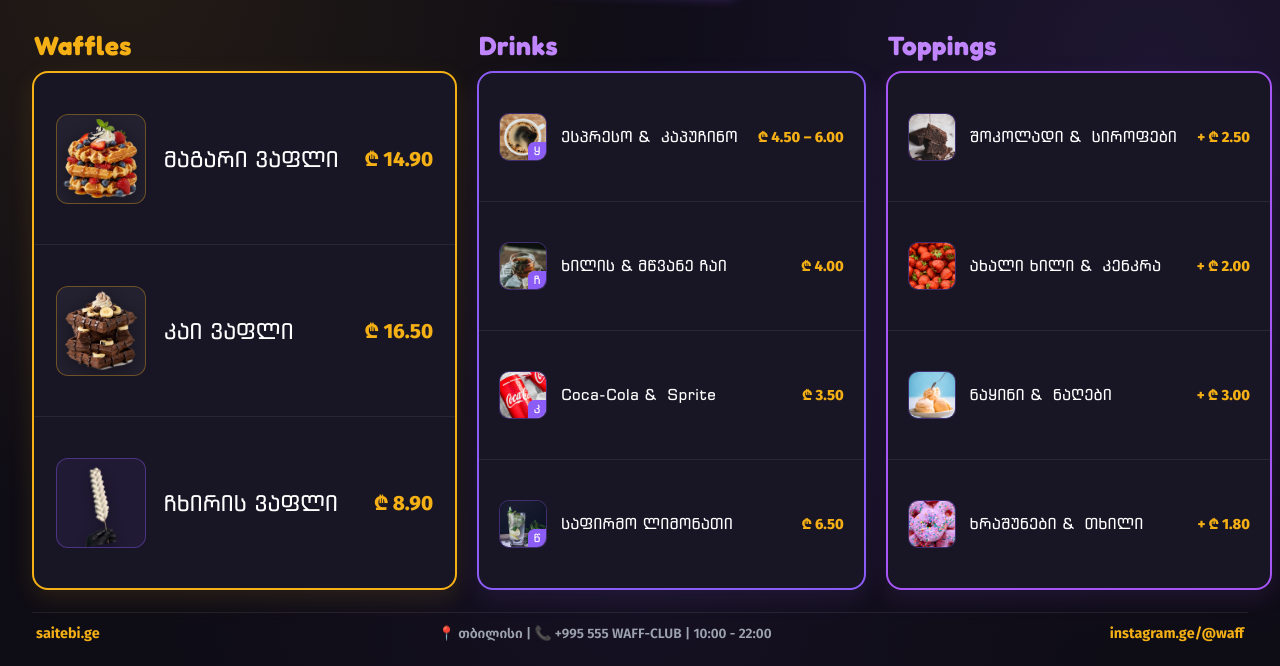
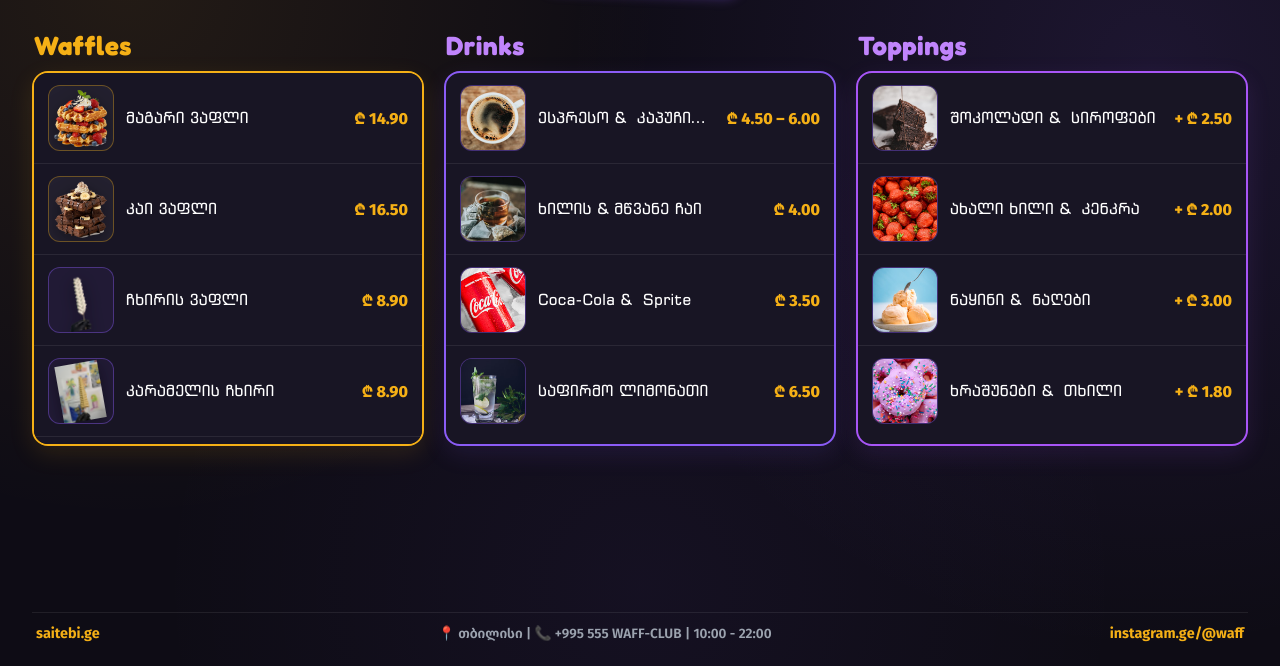
Before and after one commit to vaja457/waff, a website: page index.html in a window 1280 px wide. Shown: the part 134-800 px from the top of the page. Drawn offline with Linux system fonts and the light colour scheme.

Commit message:
Unify all component sizes to match waffles, add branded scrollbars, add 2 new waffles, and remove drink letters

```diff
--- a/index.html
+++ b/index.html
@@ -86,13 +86,41 @@
             data-title="ჩხირის ვაფლი"
             data-subtitle="Lolly Waffle on a Stick"
             data-price="₾ 8.90"
-            data-desc="ცხელი ხრაშუნა ვაფლი ჩხირზე, თეთრი ან კარამელის შოკოლადის ჭიქურითა და ფერადი ტოპინგებით. იდეალურია სასეირნოდ და გზად მირთმევისთვის."
+            data-desc="ცხელი ხრაშუნა ვაფლი ჩხირზე, თეთრი შოკოლადის ჭიქურითა და ფერადი ტოპინგებით. იდეალურია სასეირნოდ და გზად მირთმევისთვის."
             data-img="images/waffle-stick-white.png">
             <div class="item-thumb-wrap wrap-stick">
               <img src="images/waffle-stick-white.png" alt="ჩხირის ვაფლი" class="item-thumb-img stick-thumb" loading="lazy">
             </div>
             <h3 class="item-large-name">ჩხირის ვაფლი</h3>
             <span class="item-price-tag">₾ 8.90</span>
+          </article>
+
+          <!-- Item 4: კარამელის ჩხირი -->
+          <article class="menu-item-row" tabindex="0" role="button"
+            data-title="კარამელის ჩხირი"
+            data-subtitle="Lolly Caramel Waffle"
+            data-price="₾ 8.90"
+            data-desc="ხრაშუნა ბელგიური ჩხირის ვაფლი, დაფარული მდნარი ოქროსფერი კარამელითა და მოხალული არაქისის ნატეხებით."
+            data-img="images/waffle-stick-caramel.png">
+            <div class="item-thumb-wrap wrap-stick">
+              <img src="images/waffle-stick-caramel.png" alt="კარამელის ჩხირი" class="item-thumb-img stick-thumb" loading="lazy">
+            </div>
+            <h3 class="item-large-name">კარამელის ჩხირი</h3>
+            <span class="item-price-tag">₾ 8.90</span>
+          </article>
+
+          <!-- Item 5: ბერი ვაფლი -->
+          <article class="menu-item-row" tabindex="0" role="button"
+            data-title="ბერი ვაფლი"
+            data-subtitle="ტყის კენკრის მიქსი"
+            data-price="₾ 15.90"
+            data-desc="ახალი მოცვი, ჟოლო, მაყვალი, ნაზი ვანილის კრემი და ნეკერჩხლის ოქროსფერი სიროფი. მსუბუქი და საოცრად არომატული."
+            data-img="images/waffle-hero-3.png">
+            <div class="item-thumb-wrap">
+              <img src="images/waffle-hero-3.png" alt="ბერი ვაფლი" class="item-thumb-img" loading="lazy">
+            </div>
+            <h3 class="item-large-name">ბერი ვაფლი</h3>
+            <span class="item-price-tag">₾ 15.90</span>
           </article>
 
         </div>
@@ -109,13 +137,12 @@
           <!-- Drink 1: ყავა -->
           <article class="menu-item-row item-drink" tabindex="0" role="button"
             data-title="ესპრესო & კაპუჩინო"
-            data-subtitle="ცხელი ყავა [ყ]"
+            data-subtitle="ცხელი ყავა"
             data-price="₾ 4.50 – 6.00"
             data-desc="100% პრემიუმ არაბიკას მარცვლები, ახლად დაფქული ყავის მდიდარი არომატით, იდეალური ქაფითა და ხავერდოვანი გემოთი."
             data-img="images/drink-coffee.jpg">
-            <div class="item-thumb-wrap thumb-compact">
+            <div class="item-thumb-wrap">
               <img src="images/drink-coffee.jpg" alt="ყავა" class="item-thumb-img" loading="lazy">
-              <span class="item-letter-badge">ყ</span>
             </div>
             <h3 class="item-large-name">ესპრესო &amp;&nbsp;კაპუჩინო</h3>
             <span class="item-price-tag">₾ 4.50 – 6.00</span>
@@ -124,13 +151,12 @@
           <!-- Drink 2: ჩაი -->
           <article class="menu-item-row item-drink" tabindex="0" role="button"
             data-title="ხილის & მწვანე ჩაი"
-            data-subtitle="არომატული ჩაი [ჩ]"
+            data-subtitle="არომატული ჩაი"
             data-price="₾ 4.00"
             data-desc="ნატურალური მთის მწვანე ჩაი და არომატული ტყის კენკრისა და პიტნის გამომაცოცხლებელი ნაყენი."
             data-img="images/drink-tea.jpg">
-            <div class="item-thumb-wrap thumb-compact">
+            <div class="item-thumb-wrap">
               <img src="images/drink-tea.jpg" alt="ჩაი" class="item-thumb-img" loading="lazy">
-              <span class="item-letter-badge">ჩ</span>
             </div>
             <h3 class="item-large-name">ხილის &amp; მწვანე ჩაი</h3>
             <span class="item-price-tag">₾ 4.00</span>
@@ -139,13 +165,12 @@
           <!-- Drink 3: კოლა -->
           <article class="menu-item-row item-drink" tabindex="0" role="button"
             data-title="Coca-Cola & Sprite"
-            data-subtitle="ცივი სასმელი [კ]"
+            data-subtitle="ცივი სასმელი"
             data-price="₾ 3.50"
             data-desc="ყინულოვანი გაზიანი გამაგრილებელი სასმელი ციტრუსის ნაჭრითა და ყინულის კუბიკებით (0.33ლ)."
             data-img="images/drink-cola.jpg">
-            <div class="item-thumb-wrap thumb-compact">
+            <div class="item-thumb-wrap">
               <img src="images/drink-cola.jpg" alt="კოლა" class="item-thumb-img" loading="lazy">
-              <span class="item-letter-badge">კ</span>
             </div>
             <h3 class="item-large-name">Coca-Cola &amp;&nbsp;Sprite</h3>
             <span class="item-price-tag">₾ 3.50</span>
@@ -154,13 +179,12 @@
           <!-- Drink 4: წვენი -->
           <article class="menu-item-row item-drink" tabindex="0" role="button"
             data-title="საფირმო ლიმონათი"
-            data-subtitle="ახალი წვენი [წ]"
+            data-subtitle="ახალი წვენი"
             data-price="₾ 6.50"
             data-desc="ახალდაწურული ფორთოხლისა და ლიმონის წვენი, ახალი პიტნის ფოთლები და მსუბუქი გაზირება."
             data-img="images/drink-lemonade.jpg">
-            <div class="item-thumb-wrap thumb-compact">
+            <div class="item-thumb-wrap">
               <img src="images/drink-lemonade.jpg" alt="ლიმონათი" class="item-thumb-img" loading="lazy">
-              <span class="item-letter-badge">წ</span>
             </div>
             <h3 class="item-large-name">საფირმო ლიმონათი</h3>
             <span class="item-price-tag">₾ 6.50</span>
@@ -184,7 +208,7 @@
             data-price="+ ₾ 2.50"
             data-desc="მდნარი თბილი ბელგიური შოკოლადი, ორიგინალი ნუტელა, მარილიანი ქარვისფერი კარამელი და კანადური ნეკერჩხლის სიროფი."
             data-img="images/topping-choco.jpg">
-            <div class="item-thumb-wrap thumb-compact">
+            <div class="item-thumb-wrap">
               <img src="images/topping-choco.jpg" alt="შოკოლადი" class="item-thumb-img" loading="lazy">
             </div>
             <h3 class="item-large-name">შოკოლადი &amp;&nbsp;სიროფები</h3>
@@ -198,7 +222,7 @@
             data-price="+ ₾ 2.00"
             data-desc="ახალი წვნიანი მარწყვი, ტკბილი ბანანის ნაჭრები, ტყის მოცვი, კივი და ჟოლოს მიქსი."
             data-img="images/topping-berries.jpg">
-            <div class="item-thumb-wrap thumb-compact">
+            <div class="item-thumb-wrap">
               <img src="images/topping-berries.jpg" alt="ხილი და კენკრა" class="item-thumb-img" loading="lazy">
             </div>
             <h3 class="item-large-name">ახალი ხილი &amp;&nbsp;კენკრა</h3>
@@ -212,7 +236,7 @@
             data-price="+ ₾ 3.00"
             data-desc="ნამდვილი ვანილის ნაყინის ცივი ბურთულა და ნაზი, ჰაეროვანი ათქვეფილი ბელგიური ნაღები."
             data-img="images/topping-icecream.jpg">
-            <div class="item-thumb-wrap thumb-compact">
+            <div class="item-thumb-wrap">
               <img src="images/topping-icecream.jpg" alt="ნაყინი და ნაღები" class="item-thumb-img" loading="lazy">
             </div>
             <h3 class="item-large-name">ნაყინი &amp;&nbsp;ნაღები</h3>
@@ -226,7 +250,7 @@
             data-price="+ ₾ 1.80"
             data-desc="ფერადი M&M's-ის დრაჟეები, ხრაშუნა ორეოს ნამცხვრის ნატეხები, მოხალული პეკანი და ნაზი მარშმელოუ."
             data-img="images/topping-crunch.jpg">
-            <div class="item-thumb-wrap thumb-compact">
+            <div class="item-thumb-wrap">
               <img src="images/topping-crunch.jpg" alt="ხრაშუნები და თხილი" class="item-thumb-img" loading="lazy">
             </div>
             <h3 class="item-large-name">ხრაშუნები &amp;&nbsp;თხილი</h3>
--- a/style.css
+++ b/style.css
@@ -72,16 +72,9 @@
   box-sizing: border-box;
   margin: 0;
   padding: 0;
-  scrollbar-width: none !important;
-  -ms-overflow-style: none !important;
 }
 
-*::-webkit-scrollbar {
-  display: none !important;
-  width: 0 !important;
-  height: 0 !important;
-}
-
+/* Hide window scrollbars on document level */
 html {
   scroll-behavior: smooth;
   font-size: 16px;
@@ -262,19 +255,22 @@ body.waff-landing::-webkit-scrollbar {
 }
 
 /* ==========================================================================
-   Main Menu Grid (3 Columns Perfectly Symmetrical)
+   Main Menu Grid (3 Balanced Columns)
    ========================================================================== */
 .menu-grid {
   display: grid;
-  grid-template-columns: 1.3fr 1.2fr 1.2fr;
+  grid-template-columns: repeat(3, minmax(0, 1fr));
   gap: 20px;
   align-items: stretch;
   flex: 1;
+  width: 100%;
+  box-sizing: border-box;
 }
 
 .menu-col {
   display: flex;
   flex-direction: column;
+  min-width: 0;
 }
 
 .col-heading {
@@ -294,7 +290,7 @@ body.waff-landing::-webkit-scrollbar {
   color: var(--accent-purple-light);
 }
 
-/* Panel Containers */
+/* Panel Containers with Internal Scrollbar Matching Site Design */
 .panel-box {
   background: var(--panel-bg);
   border-radius: var(--card-radius);
@@ -302,44 +298,95 @@ body.waff-landing::-webkit-scrollbar {
   flex: 1;
   display: flex;
   flex-direction: column;
-  overflow: hidden;
+  max-height: clamp(340px, calc(100vh - 290px), 375px);
+  overflow-y: auto;
+  overflow-x: hidden;
+  scroll-behavior: smooth;
+  -webkit-overflow-scrolling: touch;
 }
 
-/* Borders */
+/* Branded Custom Scrollbars */
+.panel-box::-webkit-scrollbar {
+  display: block !important;
+  width: 7px !important;
+}
+
+.panel-box::-webkit-scrollbar-track {
+  background: rgba(14, 12, 21, 0.6) !important;
+  border-radius: 6px !important;
+  margin: 6px 2px !important;
+}
+
+/* Waffles Panel: Golden Yellow Scrollbar & Border */
 .waffles-panel {
   border: 2px solid var(--panel-border-yellow);
   box-shadow: 0 8px 24px rgba(245, 176, 22, 0.12);
+  scrollbar-color: var(--accent-yellow) rgba(14, 12, 21, 0.6);
 }
 
+.waffles-panel::-webkit-scrollbar-thumb {
+  background: linear-gradient(180deg, #F5B016 0%, #D97706 100%) !important;
+  border-radius: 6px !important;
+}
+
+.waffles-panel::-webkit-scrollbar-thumb:hover {
+  background: var(--accent-yellow-light) !important;
+  box-shadow: 0 0 10px rgba(245, 176, 22, 0.6) !important;
+}
+
+/* Drinks Panel: Royal Purple Scrollbar & Border */
 .drinks-panel {
   border: 2px solid var(--panel-border-purple);
   box-shadow: 0 8px 24px rgba(139, 92, 246, 0.12);
+  scrollbar-color: var(--accent-purple) rgba(14, 12, 21, 0.6);
 }
 
+.drinks-panel::-webkit-scrollbar-thumb {
+  background: linear-gradient(180deg, #A855F7 0%, #6D28D9 100%) !important;
+  border-radius: 6px !important;
+}
+
+.drinks-panel::-webkit-scrollbar-thumb:hover {
+  background: #D8B4FE !important;
+  box-shadow: 0 0 10px rgba(139, 92, 246, 0.6) !important;
+}
+
+/* Toppings Panel: Light Purple / Violet Scrollbar & Border */
 .toppings-panel {
   border: 2px solid var(--panel-border-purple-light);
   box-shadow: 0 8px 24px rgba(168, 85, 247, 0.12);
+  scrollbar-color: var(--panel-border-purple-light) rgba(14, 12, 21, 0.6);
+}
+
+.toppings-panel::-webkit-scrollbar-thumb {
+  background: linear-gradient(180deg, #C084FC 0%, #7C3AED 100%) !important;
+  border-radius: 6px !important;
+}
+
+.toppings-panel::-webkit-scrollbar-thumb:hover {
+  background: #E9D5FF !important;
+  box-shadow: 0 0 10px rgba(168, 85, 247, 0.6) !important;
 }
 
 /* ==========================================================================
-   Clean Menu Item Rows (Symmetrical 1-Line Layout Everywhere!)
-   ========================================================================== */
+   Clean Menu Item Rows (Identical Size Across Waffles, Drinks & Toppings!)
+   ========================================================================= */
 .menu-item-row {
   display: flex;
   align-items: center;
-  gap: 14px;
-  padding: 16px 20px;
+  gap: 12px;
+  padding: 12px 14px;
   border-bottom: 1.5px solid var(--divider-color);
   background: transparent;
   cursor: pointer;
-  flex: 1;
+  flex-shrink: 0;
   transition: background 0.18s ease, transform 0.15s ease;
   position: relative;
 }
 
 .waffles-panel .menu-item-row {
-  padding: 20px 22px;
-  gap: 18px;
+  padding: 12px 14px;
+  gap: 12px;
 }
 
 .menu-item-row:last-child {
@@ -351,10 +398,10 @@ body.waff-landing::-webkit-scrollbar {
   transform: translateX(3px);
 }
 
-/* Thumbnails */
+/* Large Thumbnails Everywhere (Matching Waffles Menu Size!) */
 .item-thumb-wrap {
-  width: 90px;
-  height: 90px;
+  width: 66px;
+  height: 66px;
   flex-shrink: 0;
   display: flex;
   align-items: center;
@@ -366,11 +413,23 @@ body.waff-landing::-webkit-scrollbar {
   position: relative;
 }
 
+.item-drink .item-thumb-wrap,
+.item-topping .item-thumb-wrap {
+  background: rgba(139, 92, 246, 0.06);
+  border-color: rgba(139, 92, 246, 0.35);
+}
+
 .item-thumb-img {
+  width: 100%;
+  height: 100%;
+  object-fit: cover;
+  transition: transform 0.2s ease;
+}
+
+.waffles-panel .item-thumb-img {
   max-width: 90%;
   max-height: 90%;
   object-fit: contain;
-  transition: transform 0.2s ease;
   filter: drop-shadow(0 4px 8px rgba(0, 0, 0, 0.4));
 }
 
@@ -392,49 +451,13 @@ body.waff-landing::-webkit-scrollbar {
   transform: rotate(-4deg) scale(1.1);
 }
 
-/* Compact Thumbnails for Drinks and Toppings */
-.thumb-compact {
-  width: 48px;
-  height: 48px;
-  border-radius: 10px;
-  border-color: rgba(139, 92, 246, 0.4);
-  background: #110F18;
-}
-
-.thumb-compact .item-thumb-img {
-  width: 100%;
-  height: 100%;
-  max-width: 100%;
-  max-height: 100%;
-  object-fit: cover;
-  filter: none;
-}
-
-/* Drink Letter Overlay */
-.item-letter-badge {
-  position: absolute;
-  bottom: 0;
-  right: 0;
-  background: var(--accent-purple);
-  color: #FFFFFF;
-  font-family: 'BPG ExtraSquare Mtavruli', sans-serif;
-  font-size: 0.72rem;
-  font-weight: 800;
-  width: 18px;
-  height: 18px;
-  border-radius: 6px 0 0 0;
-  display: flex;
-  align-items: center;
-  justify-content: center;
-}
-
-/* Item Name: Strictly 1 Line Everywhere for Perfect Symmetry */
+/* Large Item Name: Identical Large Font Size Across All Categories */
 .item-large-name {
   font-family: 'BPG ExtraSquare Mtavruli', 'FiraGO', sans-serif;
-  font-size: clamp(1.35rem, 1.7vw, 1.75rem);
+  font-size: clamp(0.96rem, 1.12vw, 1.22rem);
   font-weight: 800;
   color: #FFFFFF;
-  letter-spacing: 0.5px;
+  letter-spacing: 0.3px;
   line-height: 1.2;
   flex: 1;
   min-width: 0;
@@ -443,28 +466,29 @@ body.waff-landing::-webkit-scrollbar {
   text-overflow: ellipsis;
 }
 
-/* Drinks & Toppings: Strictly 1 Line */
-.item-drink .item-large-name, .item-topping .item-large-name {
-  font-size: clamp(0.95rem, 1.15vw, 1.2rem);
+.item-drink .item-large-name,
+.item-topping .item-large-name {
+  font-size: clamp(0.96rem, 1.12vw, 1.22rem);
   line-height: 1.2;
   white-space: nowrap;
   overflow: hidden;
   text-overflow: ellipsis;
 }
 
-/* Price Tag */
+/* Price Tag: Identical Large Font Size Across All Categories */
 .item-price-tag {
   font-family: 'FiraGO', sans-serif;
-  font-size: clamp(1.25rem, 1.6vw, 1.55rem);
+  font-size: clamp(1rem, 1.15vw, 1.25rem);
   font-weight: 800;
   color: var(--accent-yellow);
   white-space: nowrap;
   flex-shrink: 0;
-  padding-left: 8px;
+  padding-left: 6px;
 }
 
-.item-drink .item-price-tag, .item-topping .item-price-tag {
-  font-size: clamp(0.92rem, 1.1vw, 1.15rem);
+.item-drink .item-price-tag,
+.item-topping .item-price-tag {
+  font-size: clamp(1rem, 1.15vw, 1.25rem);
   padding-left: 6px;
 }
 
@@ -753,42 +777,31 @@ body.waff-landing::-webkit-scrollbar {
     width: 100%;
     box-sizing: border-box;
     border-radius: 20px;
+    max-height: clamp(340px, calc(100dvh - 310px), 430px);
+    overflow-y: auto;
+    overflow-x: hidden;
   }
 
+  /* All rows in mobile have identical component sizes */
   .menu-item-row {
-    padding: 14px 16px;
-    gap: 14px;
-  }
-
-  .waffles-panel .menu-item-row {
-    padding: 16px 18px;
-    gap: 16px;
+    padding: 10px 12px;
+    gap: 10px;
   }
 
   .item-thumb-wrap {
-    width: 60px;
-    height: 60px;
-  }
-
-  .thumb-compact {
-    width: 44px;
-    height: 44px;
+    width: 50px;
+    height: 50px;
+    border-radius: 10px;
   }
 
   .item-large-name {
-    font-size: 1.12rem;
-  }
-
-  .item-drink .item-large-name, .item-topping .item-large-name {
-    font-size: 0.98rem;
+    font-size: 0.88rem;
+    letter-spacing: 0.1px;
   }
 
   .item-price-tag {
-    font-size: 1.15rem;
-  }
-
-  .item-drink .item-price-tag, .item-topping .item-price-tag {
-    font-size: 0.92rem;
+    font-size: 0.98rem;
+    padding-left: 4px;
   }
 
   .menu-footer {
@@ -825,38 +838,21 @@ body.waff-landing::-webkit-scrollbar {
   }
 
   .menu-item-row {
-    padding: 12px 14px;
-    gap: 10px;
-  }
-
-  .waffles-panel .menu-item-row {
-    padding: 14px 14px;
-    gap: 12px;
+    padding: 8px 10px;
+    gap: 8px;
   }
 
   .item-thumb-wrap {
-    width: 52px;
-    height: 52px;
-  }
-
-  .thumb-compact {
-    width: 40px;
-    height: 40px;
+    width: 46px;
+    height: 46px;
+    border-radius: 8px;
   }
 
   .item-large-name {
-    font-size: 1rem;
-  }
-
-  .item-drink .item-large-name, .item-topping .item-large-name {
-    font-size: 0.88rem;
+    font-size: 0.84rem;
   }
 
   .item-price-tag {
-    font-size: 1.05rem;
-  }
-
-  .item-drink .item-price-tag, .item-topping .item-price-tag {
-    font-size: 0.85rem;
+    font-size: 0.92rem;
   }
 }
```
